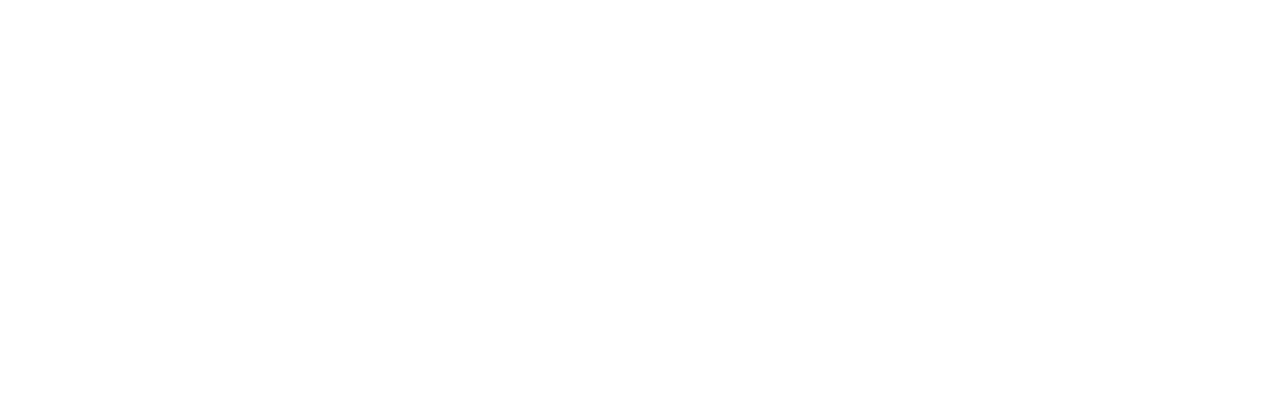
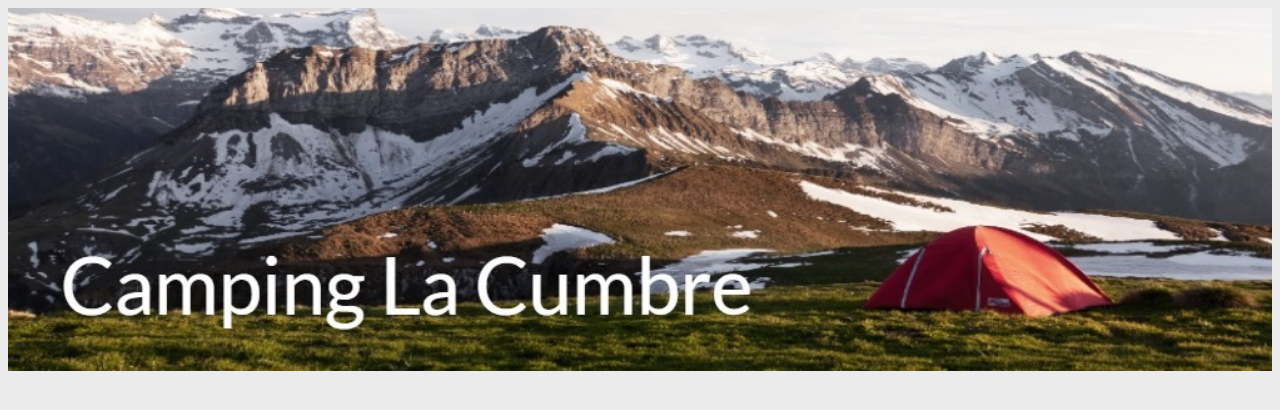
Before and after one commit to PradoAlejandra/node-ejercicio-06, a plain HTML site: page como-llegar.html in a window 1280 px wide. Drawn offline with Linux system fonts and the light colour scheme.

Commit message:
como-llegar.html - Agregué portada y la misma hoja de estilos usada en index.html

```diff
--- a/como-llegar.html
+++ b/como-llegar.html
@@ -4,9 +4,12 @@
     <meta charset="UTF-8">
     <meta http-equiv="X-UA-Compatible" content="IE=edge">
     <meta name="viewport" content="width=device-width, initial-scale=1.0">
+    <link rel="stylesheet" href="css/estilos.css">
     <title>Camping La Cumbre - Cómo llegar</title>
 </head>
 <body>
 
+    <img class="portada" src="img/camping-la-cumbre.jpg" alt="Paisaje con montañas nevadas de fondo y una tienda de acampar roja">
+
 </body>
 </html>
```
